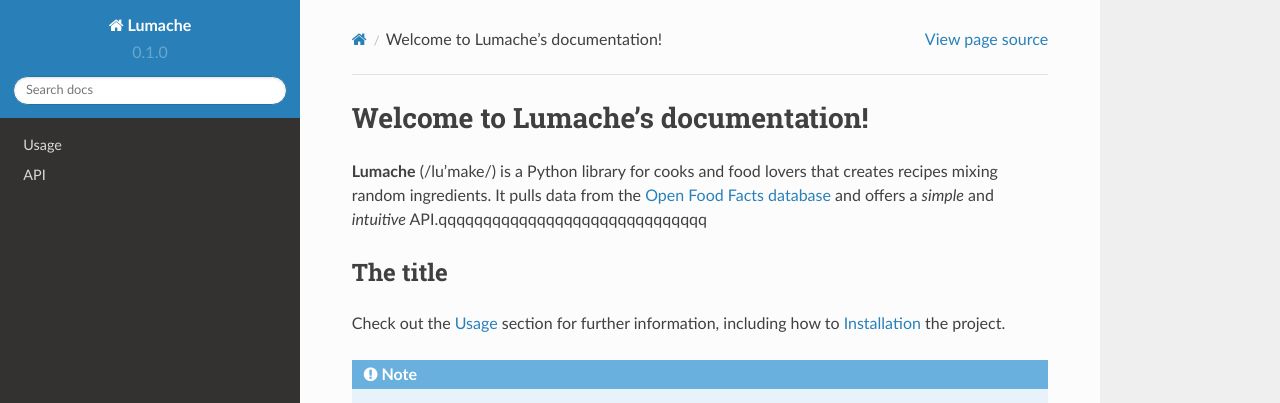
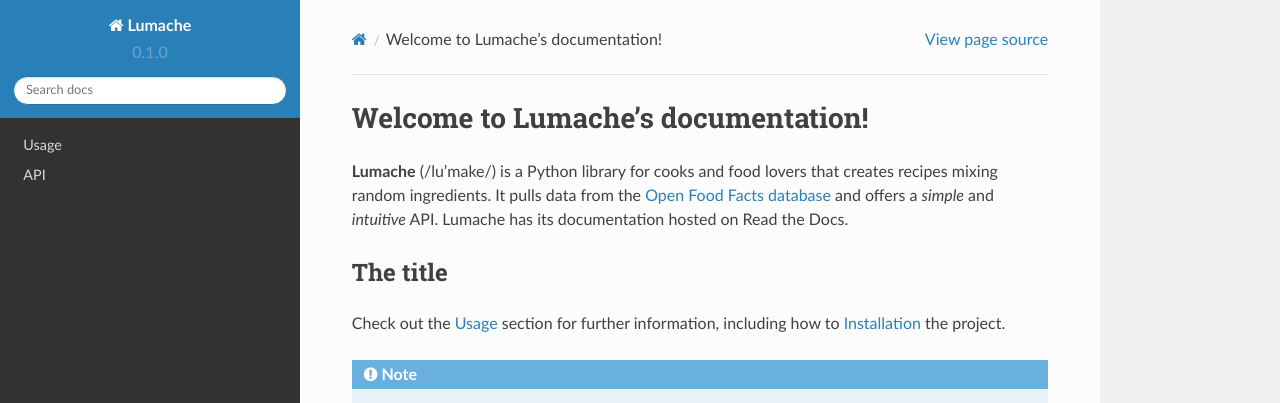
Before and after one commit to Nscherbanovska/rtd-tutorial, a Sphinx documentation site: the page built from docs/source/index.rst, in a window 1280 px wide. Shown: the top 403 px of the page. Built offline with Sphinx 7.4.7 and the Read the Docs theme 2.0.0, drawn with Linux system fonts in a browser that asks for light colours.

Commit message:
Update index.rst
information about lamanche's documentation

```diff
--- a/docs/source/index.rst
+++ b/docs/source/index.rst
@@ -4,7 +4,8 @@ Welcome to Lumache's documentation!
 **Lumache** (/lu'make/) is a Python library for cooks and food lovers
 that creates recipes mixing random ingredients.
 It pulls data from the `Open Food Facts database <https://world.openfoodfacts.org/>`_
-and offers a *simple* and *intuitive* API.qqqqqqqqqqqqqqqqqqqqqqqqqqqqqq
+and offers a *simple* and *intuitive* API.
+Lumache has its documentation hosted on Read the Docs.
 
 The title
 ---------
```
